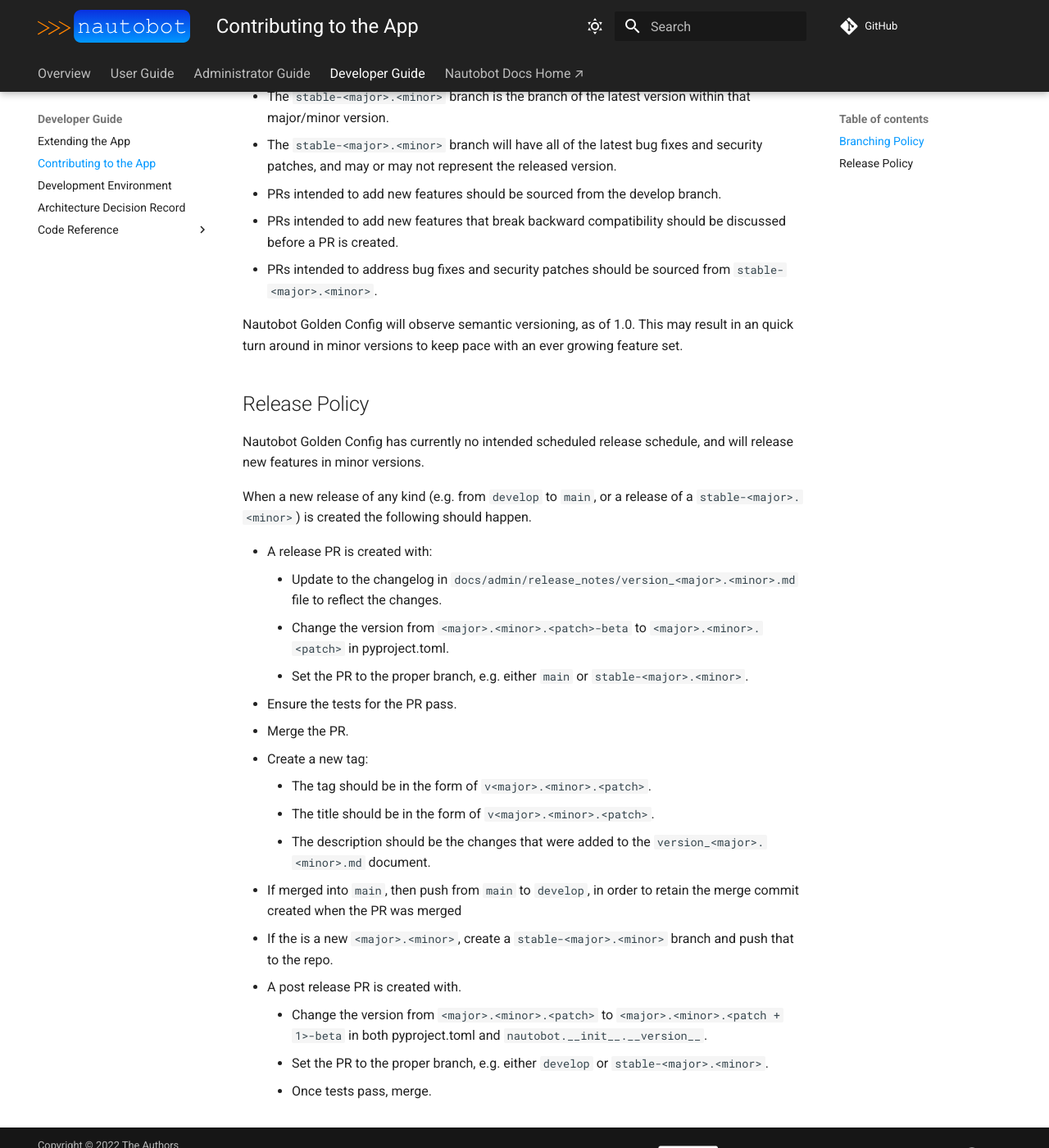
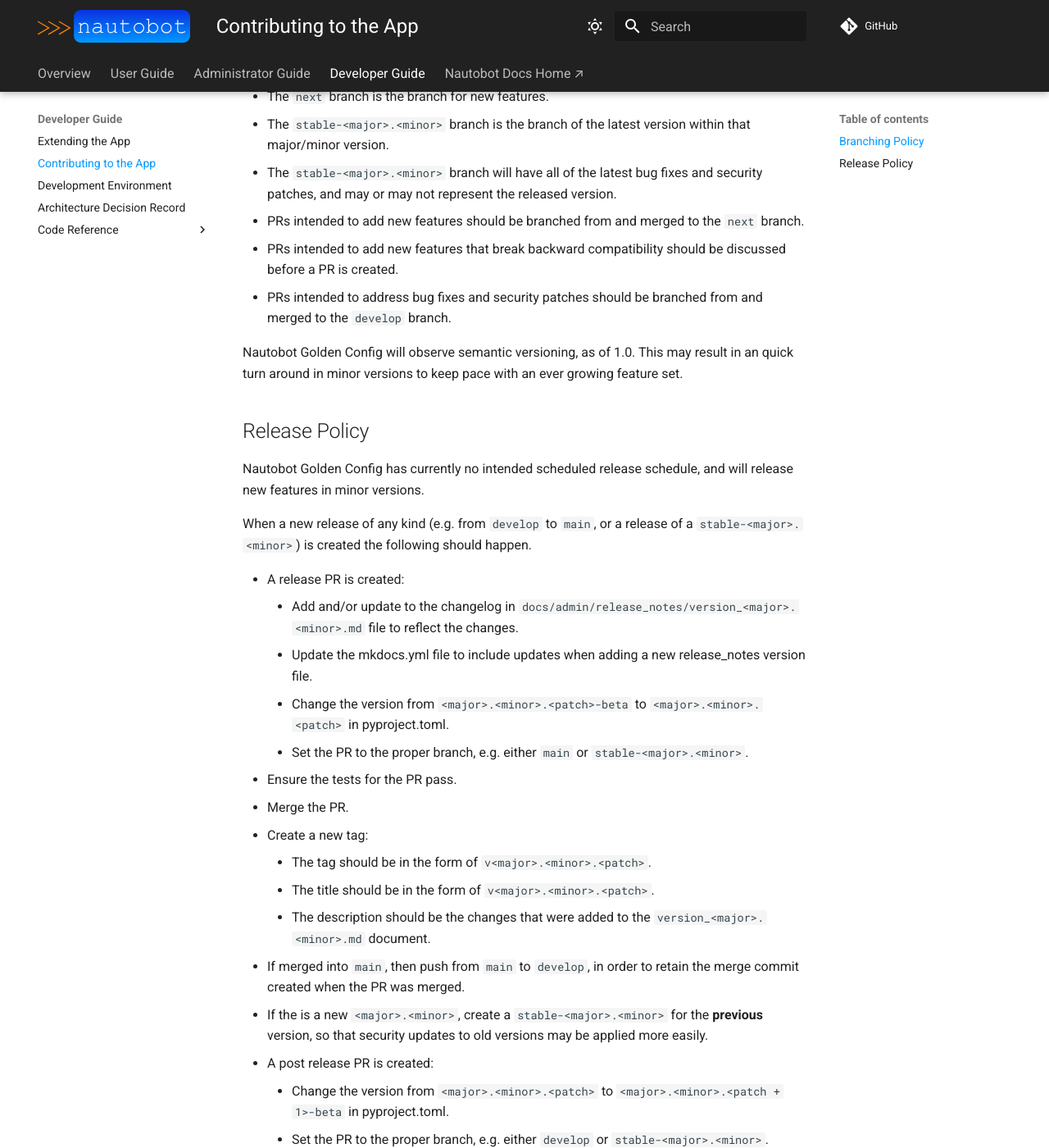
Before and after one commit to nautobot/nautobot-app-golden-config, an MkDocs documentation site: the page built from docs/dev/dev_contributing.md, in a window 1280 px wide and 1400 px high, scrolled down 591 px. Shown: the whole window at 82% size. Built offline with MkDocs 1.6.1 and Material for MkDocs 9.7.7, drawn with Linux system fonts in a browser that asks for light colours; comment, search, counter and statistics services are not loaded.

Commit message:
update branch policy (#407)
* update branch policy

* Apply suggestions from code review

Co-authored-by: Nikos Kallergis <nikolaos.kallergis@gmail.com>

* Clean up wording

Co-authored-by: Nikos Kallergis <nikolaos.kallergis@gmail.com>

```diff
--- a/docs/dev/dev_contributing.md
+++ b/docs/dev/dev_contributing.md
@@ -13,12 +13,13 @@
 
 The branching policy includes the following tenets:
 
-- The develop branch is the branch of the next major and minor paired version planned.
+- The `develop` branch is the branch for bug fixes.
+- The `next` branch is the branch for new features.
 - The `stable-<major>.<minor>` branch is the branch of the latest version within that major/minor version.
 - The `stable-<major>.<minor>` branch will have all of the latest bug fixes and security patches, and may or may not represent the released version.
-- PRs intended to add new features should be sourced from the develop branch.
+- PRs intended to add new features should be branched from and merged to the `next` branch.
 - PRs intended to add new features that break backward compatibility should be discussed before a PR is created.
-- PRs intended to address bug fixes and security patches should be sourced from `stable-<major>.<minor>`.
+- PRs intended to address bug fixes and security patches should be branched from and merged to the `develop` branch.
 
 Nautobot Golden Config will observe semantic versioning, as of 1.0. This may result in an quick turn around in minor versions to keep pace with an ever growing feature set.
 
@@ -28,8 +29,9 @@
 
 When a new release of any kind (e.g. from `develop` to `main`, or a release of a `stable-<major>.<minor>`) is created the following should happen.
 
-- A release PR is created with:
-    - Update to the changelog in `docs/admin/release_notes/version_<major>.<minor>.md` file to reflect the changes.
+- A release PR is created:
+    - Add and/or update to the changelog in `docs/admin/release_notes/version_<major>.<minor>.md` file to reflect the changes.
+    - Update the mkdocs.yml file to include updates when adding a new release_notes version file.
     - Change the version from `<major>.<minor>.<patch>-beta` to `<major>.<minor>.<patch>` in pyproject.toml.
     - Set the PR to the proper branch, e.g. either `main` or `stable-<major>.<minor>`.
 - Ensure the tests for the PR pass.
@@ -38,9 +40,9 @@
     - The tag should be in the form of `v<major>.<minor>.<patch>`.
     - The title should be in the form of `v<major>.<minor>.<patch>`.
     - The description should be the changes that were added to the `version_<major>.<minor>.md` document.
-- If merged into `main`, then push from `main` to `develop`, in order to retain the merge commit created when the PR was merged
-- If the is a new `<major>.<minor>`, create a `stable-<major>.<minor>` branch and push that to the repo.
-- A post release PR is created with.
-    - Change the version from `<major>.<minor>.<patch>` to `<major>.<minor>.<patch + 1>-beta` in both pyproject.toml and `nautobot.__init__.__version__`.
+- If merged into `main`, then push from `main` to `develop`, in order to retain the merge commit created when the PR was merged.
+- If the is a new `<major>.<minor>`, create a `stable-<major>.<minor>` for the **previous** version, so that security updates to old versions may be applied more easily.
+- A post release PR is created:
+    - Change the version from `<major>.<minor>.<patch>` to `<major>.<minor>.<patch + 1>-beta` in pyproject.toml.
     - Set the PR to the proper branch, e.g. either `develop` or `stable-<major>.<minor>`.
     - Once tests pass, merge.
```
